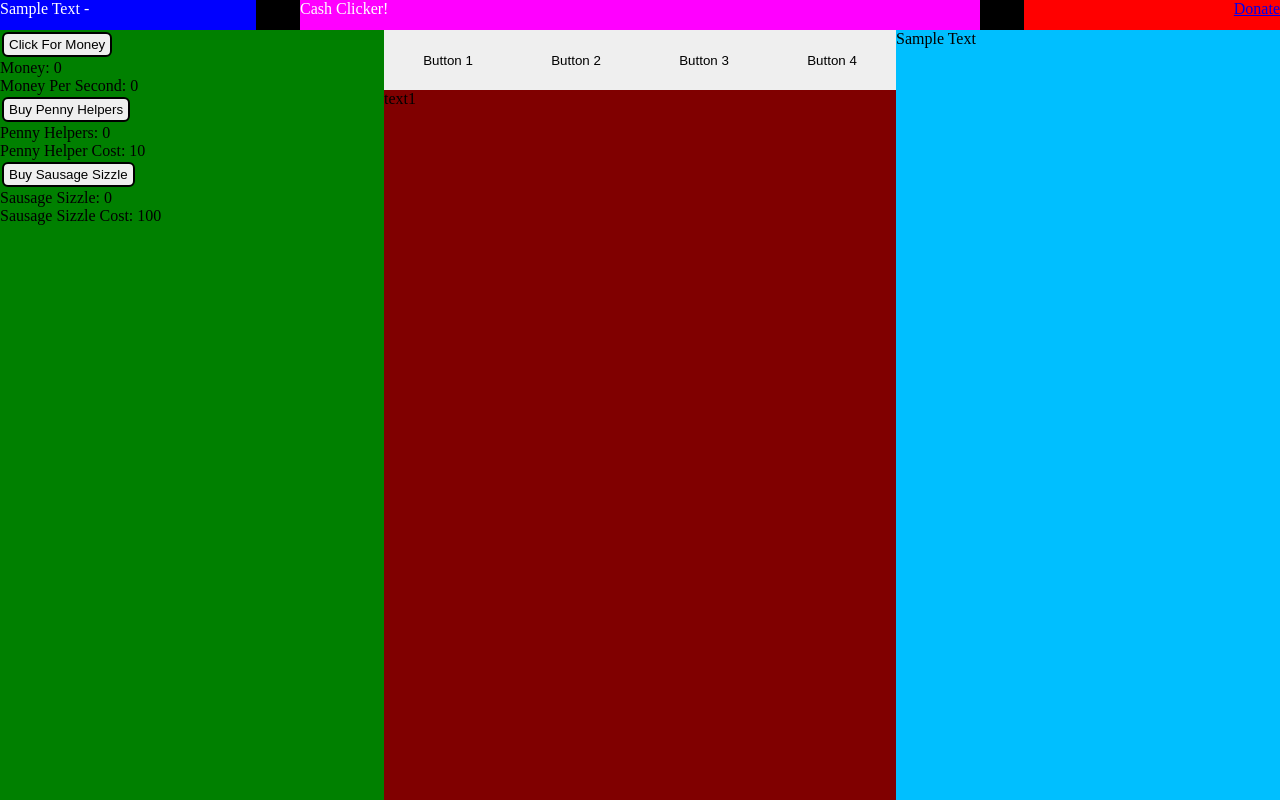
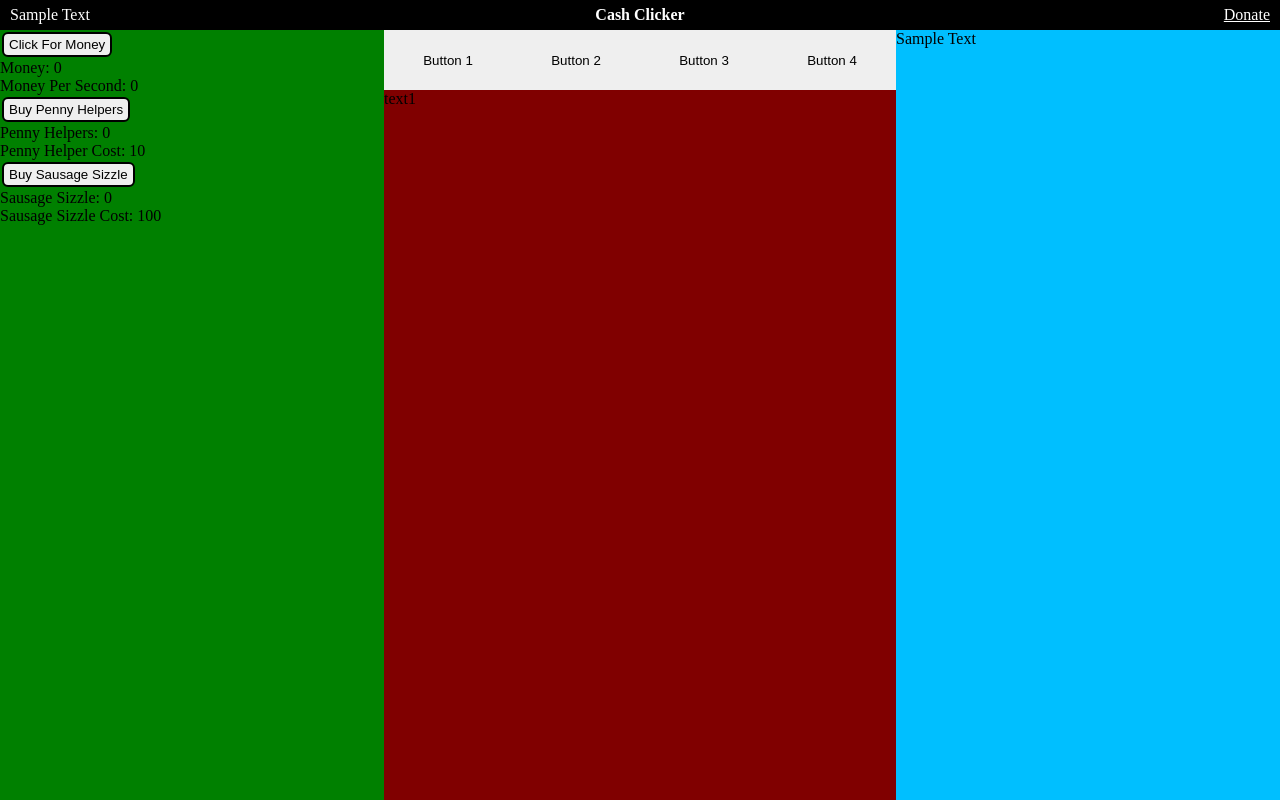
Before and after one commit to calumacutt/Java-Incremental-Game, a plain HTML site: page index.html in a window 1280 px wide. Drawn offline with nearby package versions, Linux system fonts and the light colour scheme.

Commit message:
Big changes to the top bar
Added three boxes inside the top bar, styled them, and laid out the text
a lot nicer.

```diff
--- a/index.html
+++ b/index.html
@@ -11,13 +11,15 @@
 	<body>
 		<div id='top_bar'>
 			<div id='left_top_box'>
-				Sample Text -
+				Sample Text
 			</div>
 			<div id='middle_top_box'>
-				Cash Clicker!
+				<p id='title'>
+					Cash Clicker
+				</p>
 			</div>
 			<div id='right_top_box'>
-				<a href="#" onclick="donate()">Donate</a>
+				<a id='donate_link' href="#" onclick="donate()">Donate</a>
 			</div>
 		</div>
 		<div id='donate'>
--- a/interface.css
+++ b/interface.css
@@ -1,5 +1,5 @@
 /*Fixes the body of the code from breaking in HTML 5*/
-html, body, div, a, ul {
+html, body, div, a, ul, p{
   	margin: 0;
 	padding: 0;
 	border: 0;
@@ -24,6 +24,17 @@ span {
     color: black;
 }
 
+/*This is the style of the 'Cash Clicker' box in the Top_Box*/
+p#title {
+	font-weight: bold;
+	text-align: center;
+}
+
+/*This is the style of the donate button on the right of the top_bar*/
+a#donate_link {
+	color: white;
+}
+
 /*---------------------------------------------------*/
 /*These are the settings for the big boxes on the main screen*/
 
@@ -37,36 +48,44 @@ div#top_bar {
 	background-color: #000000;
 }
 
+/*This is the style of the left sub-box in the top bar*/
 div#left_top_box {
 	position: absolute;
 	top: 0px;
 	bottom: 0px;
 	left: 0px;
 	right: 80%;
-	background-color: blue;
+	line-height: 30px;
+	background-color: black;
 	color: white;
+	padding-left: 10px;
 }
 
+/*This is the style of the middle sub-box in the top bar*/
 div#middle_top_box {
 	position: absolute;
-	top: 0px;
-	bottom: 0px;
-	left: 300px;
-	right: 300px;
-	background-color: magenta;
-	text-align: centre;
+	top: 0%;
+	bottom: 0%;
+	left: 30%;
+	right: 30%;
+	background-color: black;
+	line-height: 30px;
 	color: white;
+	min-width: 120px;
 }
 
+/*This is the style of the right sub-box in the top bar*/
 div#right_top_box {
 	position: absolute;
 	top: 0px;
 	bottom: 0px;
 	left: 80%;
 	right: 0px;
-	background-color: red;
+	line-height: 30px;
+	background-color: black;
 	text-align: right;
 	color: white;
+	padding-right: 10px;
 }
 
 /*This is the element that contains everything except the top box*/
@@ -113,6 +132,7 @@ div#right_container {
 	background: deepskyblue;
 }
 
+/*This box contains the 4 buttons that select the canvas*/
 div#tab_container {
 	position: absolute;
 	top: 0px;
@@ -121,7 +141,7 @@ div#tab_container {
 	height: 60px;
 	background: red;
 }
-
+/*This is the style of the canvas class*/
 div.canvas {
 	position: absolute;
 	top:60px;
@@ -130,7 +150,7 @@ div.canvas {
 	background-color: blue;
 	display: none;
 }
-
+/*The below 4 stylisations denote the style of the individual canvas's*/
 div.canvas#id1 {
 	background-color: maroon;
 	display: block;
@@ -169,10 +189,12 @@ button:active {
 	background-color: #CFCFCF;
 }
 
+/*This changes the look of buttons after they are selected by keyboard.*/
 button:focus {
 	outline:0;
 }
 
+/*These are the styles of the buttons used to select canvas's.*/
 button.tab {
 	margin: 0px;
 	display: inline;
@@ -191,18 +213,20 @@ button.tab:focus {
 	background-color: yellow;
 }
 
+/*This styles the pop-up donate box*/
 #donate{
 	display: none;
 	position: absolute;
 	top: 0;
 	right: 0;
-	border: 1px solid black;
+	border: 2px solid black;
 	background-color: white;
 	z-index: 2;
 	padding: 5px;
 	text-align: middle;
 }
 
+/*This styles the text inside the pop-up donate box.*/
 #donate p{
 	color: black;
 }
```
